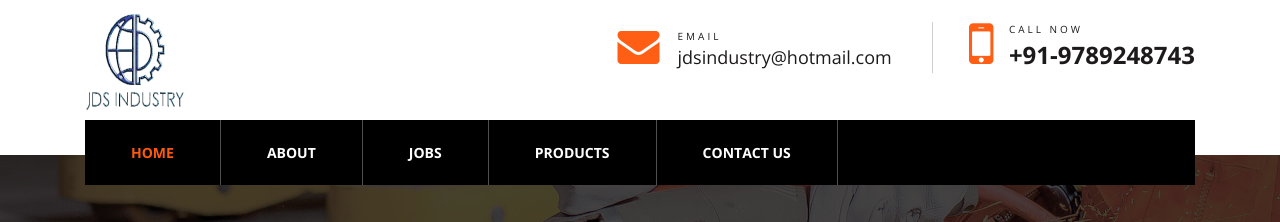
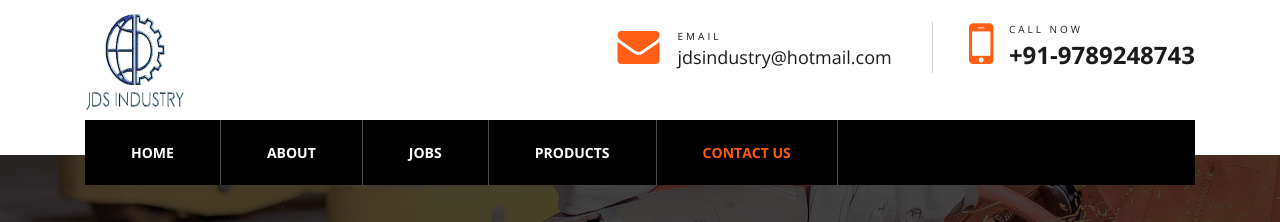
Before and after one commit to nkrsudha/jds, a plain HTML site: page contact.html in a window 1280 px wide. Shown: the top 222 px of the page. Drawn offline with nearby package versions, Linux system fonts and the light colour scheme.

Commit message:
actgibve

```diff
--- a/contact.html
+++ b/contact.html
@@ -41,11 +41,11 @@
       <button class="navbar-toggler" type="button" data-toggle="collapse" data-target="#navbarSupportedContent" aria-controls="navbarSupportedContent" aria-expanded="false" aria-label="Toggle navigation"> <span class="navbar-toggler-icon"></span> </button>
       <div class="collapse navbar-collapse" id="navbarSupportedContent">
         <ul class="navbar-nav mr-auto">
-          <li class="nav-item active"><a class="nav-link active" href="index.html">Home <span class="sr-only">(current)</span></a></li>
+          <li class="nav-item "><a class="nav-link " href="index.html">Home <span class="sr-only">(current)</span></a></li>
           <li class="nav-item"><a class="nav-link" href="about.html">About</a></li>
           <li class="nav-item"><a class="nav-link" href="jobs.html">Jobs</a></li>
           <li class="nav-item"><a class="nav-link" href="products.html">Products</a></li>
-          <li class="nav-item"><a class="nav-link" href="contact.html">Contact Us</a></li>
+          <li class="nav-item active"><a class="nav-link active" href="contact.html">Contact Us</a></li>
         </ul>
       </div>
     </nav>
```
Also changed, not shown: about.html (+2 -2 lines), jobs.html (+2 -2 lines), products.html (+2 -2 lines).
